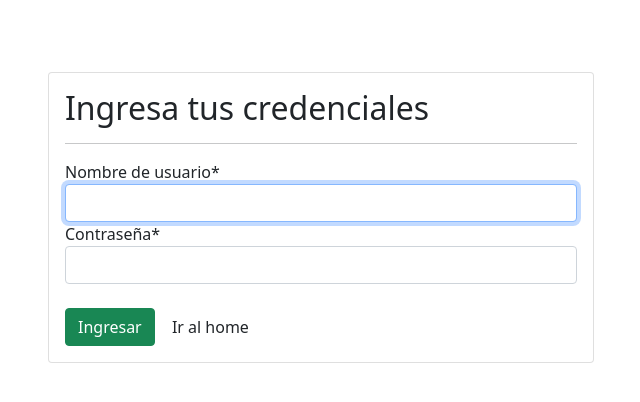
After one commit to MrUgarte/Restaurant, a Django app: page /accounts/login/ in a window 1280 px wide. The commit adds this page. Shown: the top 402 px of the page, without its empty margins (319-959 px from the left). Run offline with Django 3.2, Linux system fonts and the light colour scheme; some libraries are stand-ins or nearby versions.

Commit message:
act login

```diff
--- a/WebRestaurant/WebRestaurant/settings.py
+++ b/WebRestaurant/WebRestaurant/settings.py
@@ -30,6 +30,8 @@ ALLOWED_HOSTS = []
 
 MESSAGE_STORAGE = "django.contrib.messages.storage.cookie.CookieStorage"
 
+LOGIN_REDIRECT_URL = '/'
+LOGOUT_REDIRECT_URL = '/'
 # Application definition
 
 INSTALLED_APPS = [
--- a/WebRestaurant/WebRestaurant/urls.py
+++ b/WebRestaurant/WebRestaurant/urls.py
@@ -21,6 +21,7 @@ from django.conf.urls.static import static
 urlpatterns = [
     path('admin/', admin.site.urls),
     path('', include('database.urls')),
+    path('accounts/', include('django.contrib.auth.urls')),
 ]
 
 if settings.DEBUG:
--- /dev/null
+++ b/WebRestaurant/templates/registration/login.html
@@ -0,0 +1,40 @@
+<!DOCTYPE html>
+<html lang="en">
+<head>
+    <meta charset="UTF-8">
+    <meta http-equiv="X-UA-Compatible" content="IE=edge">
+    <meta name="viewport" content="width=device-width, initial-scale=1.0">
+    <link href="https://cdn.jsdelivr.net/npm/bootstrap@5.1.3/dist/css/bootstrap.min.css" rel="stylesheet" integrity="sha384-1BmE4kWBq78iYhFldvKuhfTAU6auU8tT94WrHftjDbrCEXSU1oBoqyl2QvZ6jIW3" crossorigin="anonymous">
+
+    <title>Ingreso al sistema</title>
+</head>
+<body>
+    {% load crispy_forms_tags %}
+    <div class="container">
+        <div class="row">
+            <div class="col-12 col-md-6 offset-md-3">
+                <br>
+                <br>
+                <br>
+                <div class="card">
+                    <div class="card-body">
+
+                        <h2>Ingresa tus credenciales</h2>
+                        <hr>
+                        <form action="" method="post">
+
+                            {% csrf_token %}
+                            {{ form | crispy}}
+                            <br>
+
+                            <input type="submit" value="Ingresar" class="btn btn-success float-left">
+                            <a href="{% url 'home' %}" class="btn float-right">Ir al home</a>
+                        </form>
+                    </div>
+                </div>
+
+            </div>
+        </div>
+    </div>
+</body>
+</html>
```
Also changed, not shown: WebRestaurant/templates/base.html (+13 -0 lines), WebRestaurant/db.sqlite3.
